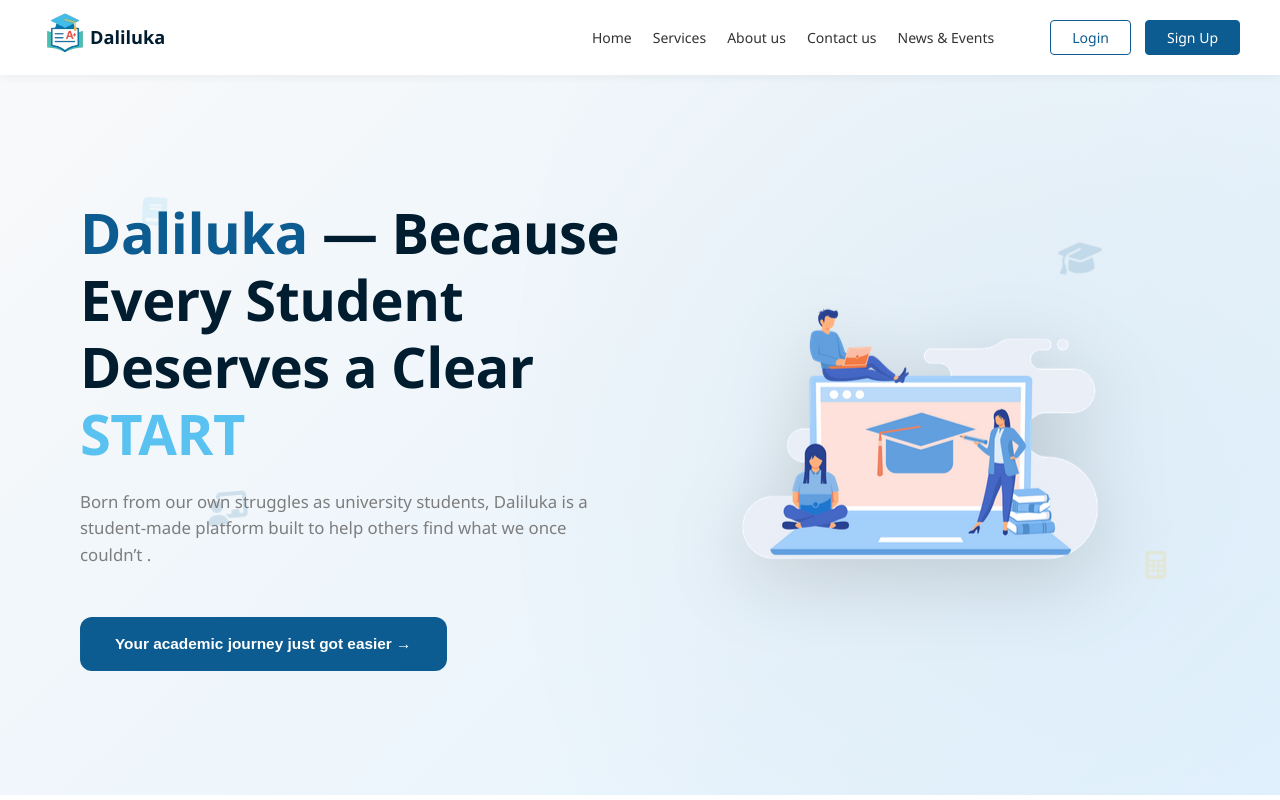
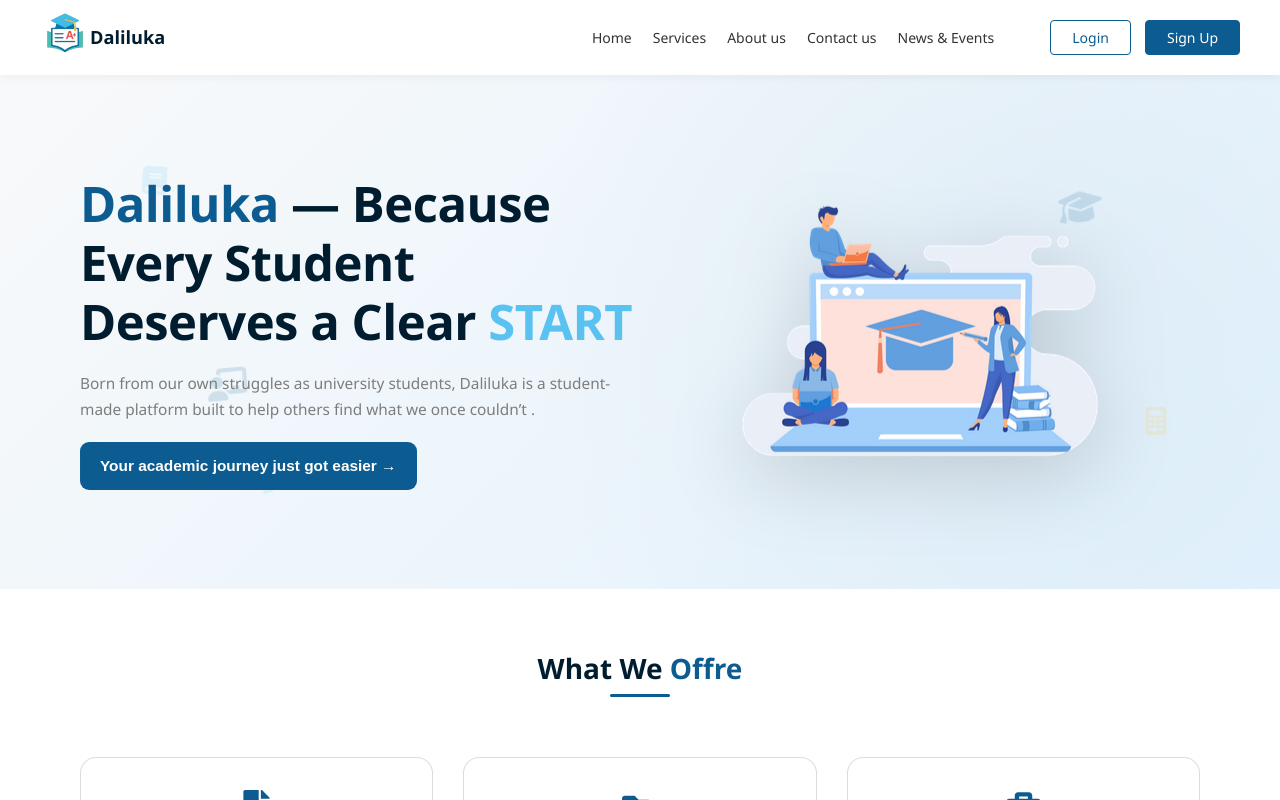
Before and after one commit to Acilhamieh/uni-web_frontend, a React (Vite) app: page / in a window 1280 px wide. Built offline with nearby package versions, Linux system fonts and the light colour scheme.

Commit message:
fix all issues

```diff
--- a/src/App.css
+++ b/src/App.css
@@ -45,7 +45,7 @@
 /* for buttons and labels */
 .meduim-text{
   line-height: 1.8rem;
-  font-size: 1.16rem;
+  font-size: 1.1rem;
   font-weight: 400;
   color: var(--main-color7);
 }
@@ -76,7 +76,7 @@
 
 /* section title */
 .section-title {
-  font-size: 2.5rem;
+  font-size: 2rem;
   color: var(--main-color8);
   margin-bottom: 50px;
   text-align: center;
@@ -100,12 +100,12 @@
 }
 
 .btn-bl {
-    padding: 18px 35px;
+    padding: 15px 20px;
     font-size: 1.1rem;
     background: var(--main-color2);
     color: white;
     border: none;
-    border-radius: 12px;
+    border-radius: 9px;
     cursor: pointer;
     transition: all 0.4s ease;
     font-weight: 600;
@@ -133,6 +133,8 @@
     animation: shine 1.5s ease-out;
 }
 
+
+
 @keyframes shine {
     100% {
         transform: translateX(100%);
@@ -142,3 +144,7 @@
 .highlight-bl{
   color: #0D5C91;
 }
+
+.background-bl{
+  background: linear-gradient(#e3f2fd 100%);
+}
--- a/src/components/AboutUs.css
+++ b/src/components/AboutUs.css
@@ -1,8 +1,7 @@
 .about-us-container {
-    padding: 0 100px;
+    padding: 20px 100px;
     display: flex;
     flex-direction: column;
-    align-items: center;
 }
 
 .about-content {
--- a/src/components/AboutUs.jsx
+++ b/src/components/AboutUs.jsx
@@ -33,7 +33,7 @@ export default function AboutUs({home}) {
     const navigate = useNavigate();
 
     return (
-        <section className="about-us-container">
+        <section className={`about-us-container ${home && 'background-bl'}`}>
             <section className="about-header about-content">
                 <h2 className='section-title'>About <span className="highlight-bl">Daliluka</span></h2>
                 <p className="about-story meduim-text">
@@ -43,10 +43,10 @@ export default function AboutUs({home}) {
                     we wished we had during our academic journey.
                 </p>
 
-                {!home && (<button className="btn-bl" onClick={() => navigate('/aboutus')}>More About Daliluka →</button>)}
+                {home && (<button className="btn-bl" onClick={() => navigate('/aboutus')}>More About Daliluka →</button>)}
             </section>
 
-            {home && (
+            {!home && (
                 <>
                     <section className='team-container about-content'>
                         <div className='team-header'>
--- a/src/components/ContactUs.css
+++ b/src/components/ContactUs.css
@@ -3,7 +3,7 @@
   position: relative;
   overflow: hidden;
   background: #f8fafc;
-  padding: 40px 20px;
+  padding:60px 40px 20px;
 }
 
 .animated-background {
@@ -203,21 +203,10 @@
   padding: 0 4px;
 }
 
-button {
-  background: var(--main-color2);
-  color: white;
-  border: none;
-  padding: 16px 32px;
-  border-radius: 8px;
-  font-size: 16px;
-  cursor: pointer;
-  transition: transform 0.3s ease;
+.contact-form button {
   align-self: flex-start;
 }
 
-button:hover {
-  transform: translateY(-2px);
-}
 
 .name-row {
   display: grid;
--- a/src/components/ContactUs.jsx
+++ b/src/components/ContactUs.jsx
@@ -153,7 +153,7 @@ const ContactUs = () => {
             <label>Message</label>
             {errors.message && <span className="error">{errors.message}</span>}
           </div>
-          <button type="submit">Send Message</button>
+          <button type="submit" className='btn-bl'>Send Message</button>
         </form>
       </div>
     </div>
--- a/src/components/Header.css
+++ b/src/components/Header.css
@@ -14,6 +14,7 @@ header {
 .logo-name-container{
     display: flex;
     align-items: center;
+
 }
 
 .logo-container{
--- a/src/components/HeroSection.css
+++ b/src/components/HeroSection.css
@@ -2,9 +2,8 @@
     display: flex;
     align-items: center;
     justify-content: space-between;
-    padding: 80px 80px;
+    padding: 32px 80px;
     background: linear-gradient(135deg, #f8f9fa 0%, #e3f2fd 100%);
-    min-height: 90vh;
     position: relative;
     overflow: hidden;
 }
@@ -125,7 +124,7 @@
 }
 
 .hero-content h1 {
-    font-size: 4rem;
+    font-size: 3.5rem;
     line-height: 1.2;
     margin-bottom: 1.5rem;
     color: var(--main-color8);
@@ -142,14 +141,6 @@
     color: var(--main-color1);
     font-weight: 700;
     text-transform: uppercase;
-}
-
-.hero-content p {
-    font-size: 1.2rem;
-    line-height: 1.6;
-    color: var(--main-color7);
-    margin-bottom: 2rem;
-    max-width: 540px;
 }
 
 
--- a/src/components/Services.css
+++ b/src/components/Services.css
@@ -1,5 +1,6 @@
 .services-section {
-  padding: 80px 100px;
+  padding: 60px 80px;
+  height: 90vh;
   position: relative;
   overflow: hidden;
 }
@@ -21,7 +22,7 @@
   transition: all 0.3s ease;
   position: relative;
   overflow: hidden;
-  border: 1px solid rgba(0, 0, 0, 0.05);
+  border: 1px solid rgba(0, 0, 0, 0.139);
 }
 
 .service-card:hover {
@@ -65,6 +66,7 @@
 @media (max-width: 768px) {
   .services-section {
     padding: 40px 20px;
+    height: fit-content;
   }
 
   .section-title {
--- a/src/pages/AboutUsPg.jsx
+++ b/src/pages/AboutUsPg.jsx
@@ -6,7 +6,7 @@ export default function AboutUsPg() {
     return (
         <div className="about-us-page">
             <Header />
-            <AboutUs home={true} />
+            <AboutUs home={false} />
             <Footer />
         </div>
     )
--- a/src/pages/Home.jsx
+++ b/src/pages/Home.jsx
@@ -11,7 +11,7 @@ export default function Home() {
             <Header />
             <HeroSection />
             <Services home = {true}/>
-            <AboutUs home = {false} />
+            <AboutUs home = {true} />
             <Footer />
         </div>
     );
```
